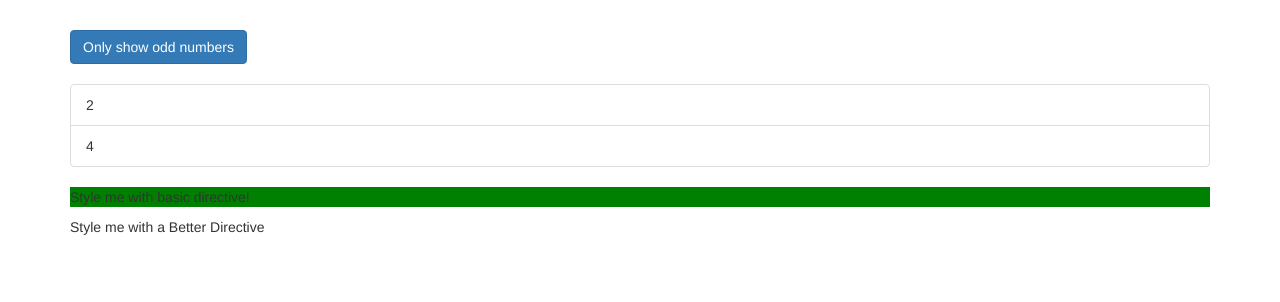
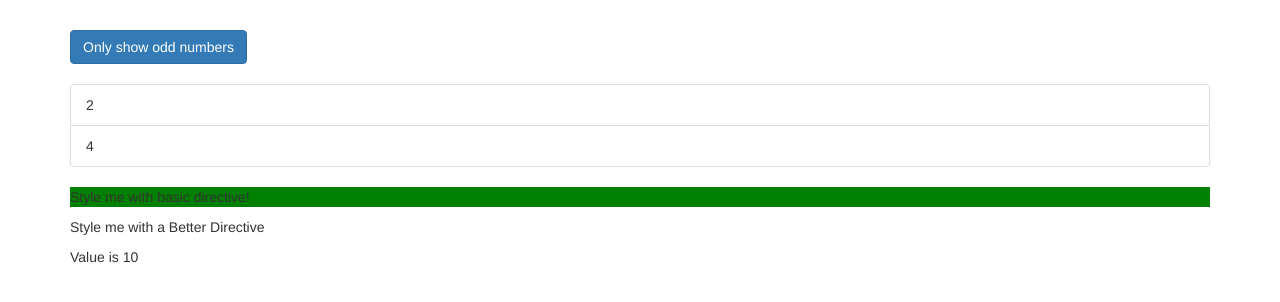
Before and after one commit to JCJord/angular-practice, an Angular app in the folder directives-start/: page / in a window 1280 px wide. Shown: the top 302 px of the page. Built offline with nearby package versions, Linux system fonts and the light colour scheme.

Commit message:
ng switch

```diff
--- a/directives-start/src/app/app.component.html
+++ b/directives-start/src/app/app.component.html
@@ -45,6 +45,11 @@
       </ul>
       <p appBasicHighLight>Style me with basic directive!</p>
       <p appBetterHighlight>Style me with a Better Directive</p>
+      <div [ngSwitch]="value">
+        <p *ngSwitchCase="5">Value is 5</p>
+        <p *ngSwitchCase="10">Value is 10</p>
+        <p *ngSwitchCase="15">Value is 15</p>
+      </div>
     </div>
   </div>
 </div>
--- a/directives-start/src/app/app.component.ts
+++ b/directives-start/src/app/app.component.ts
@@ -10,4 +10,5 @@ export class AppComponent {
   oddNumbers = [1, 3, 5]
   eveNumbers = [2, 4]
   onlyOdd = false
+  value = 10
 }
```
